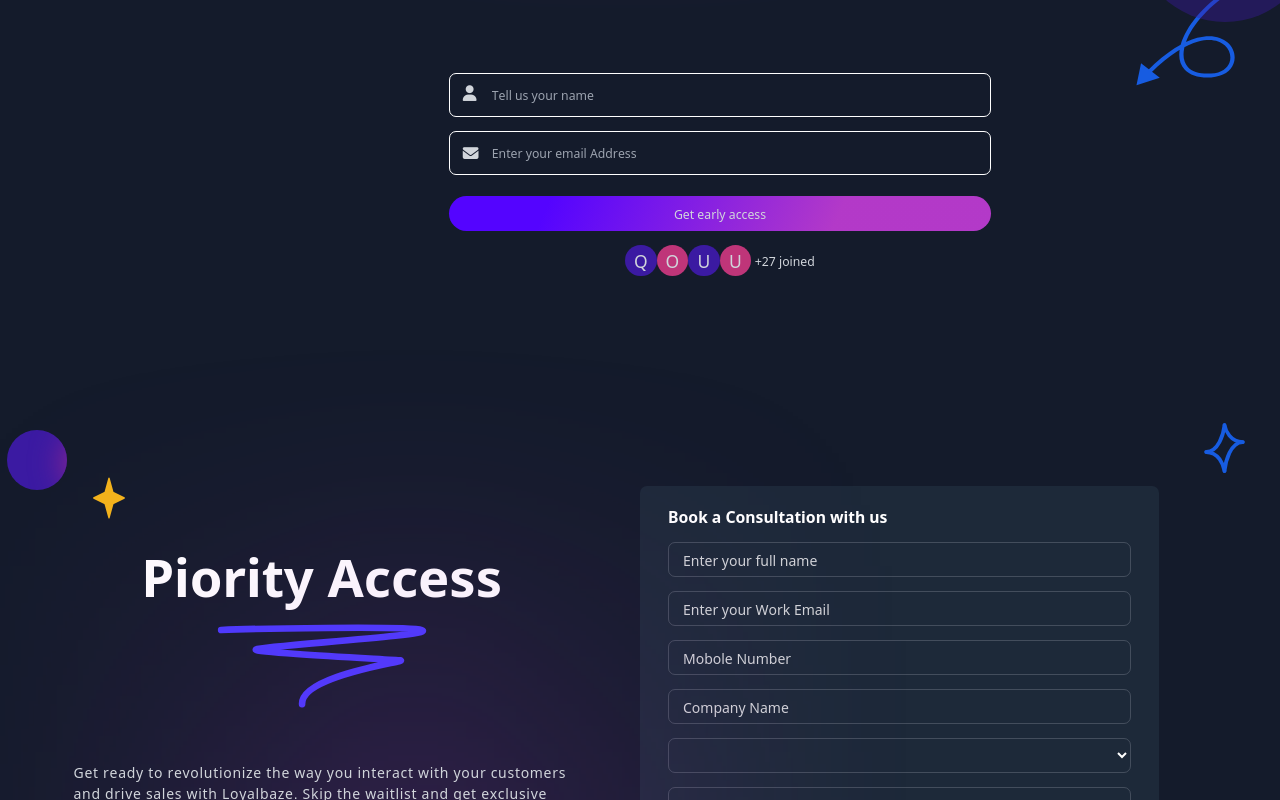
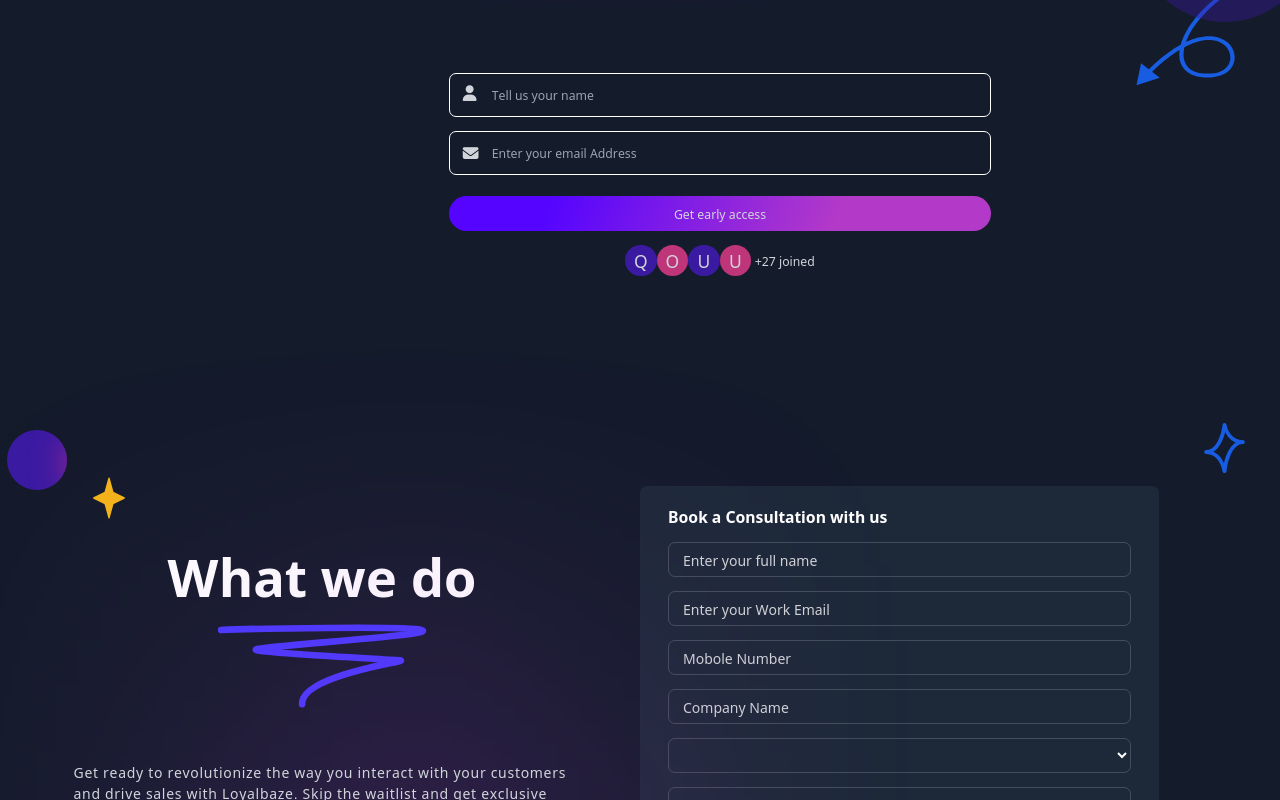
Before and after one commit to OlusanyaAyomide/Yalbase-website, a React (Vite) app: page / in a window 1280 px wide. Shown: the part 413-1213 px from the top of the page. Built offline with nearby package versions, Linux system fonts and the light colour scheme.

Commit message:
what-we-do

```diff
--- a/src/component/Hero.jsx
+++ b/src/component/Hero.jsx
@@ -1,6 +1,5 @@
 import React from 'react'
 import Balls from './Balls'
-import { Text } from './xAnimation'
 import FormInput from './FormInput'
 import line from "../assets/line.svg"
 import star from "../assets/star.svg"
--- a/src/component/Lower.jsx
+++ b/src/component/Lower.jsx
@@ -10,7 +10,7 @@ export default function Lower() {
     <section className='cont flex flex-wrap items-center mb-16 ,mt-8 relative ' >
         <div className='w-full md:w-6/12 pr-4'>
             <div className='relative'>
-                <h1 className='text-center text-3xl  sm:text-4xl md:text-5xl lg:text-6xl font-extrabold lg:mx-8'>Piority Access</h1>
+                <h1 className='text-center text-3xl  sm:text-4xl md:text-5xl lg:text-6xl font-extrabold lg:mx-8'>What we do</h1>
                 <div className=' flex justify-center pt-4'>
                     <img src={zigxag} alt="line" className='h-20 sm:h-40 w-20 sm:w-60 relative -top-5'/>
                     <img src={star} alt="stars" className='absolute -top-20 h-12 left-20 w-12'/>
```
